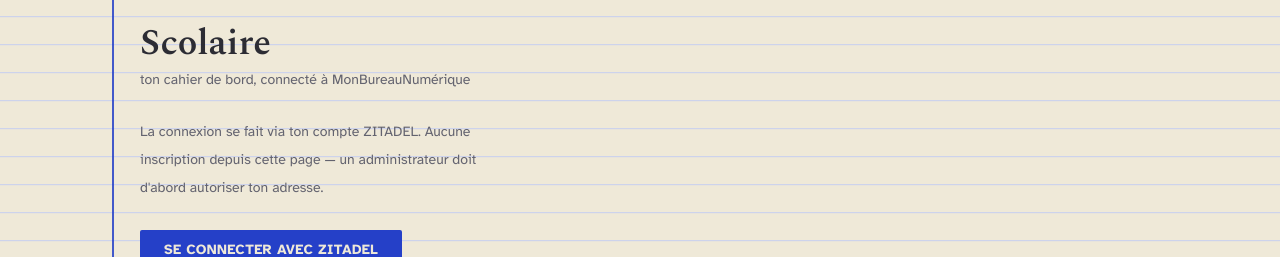
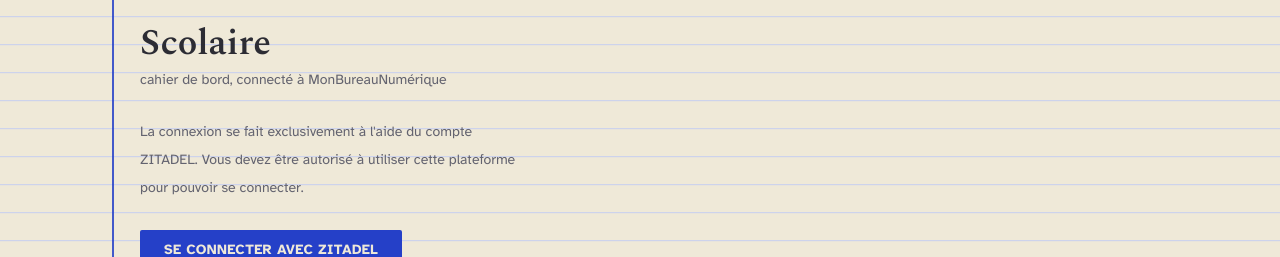
Before and after one commit to Taigacraft34/scolaire, a Next.js app: page /connexion in a window 1280 px wide. Shown: the part 255-512 px from the top of the page. Built offline with nearby package versions, Linux system fonts and the light colour scheme; no server answers; a web font is replaced by a local one.

Commit message:
changed text

```diff
--- a/src/app/connexion/page.tsx
+++ b/src/app/connexion/page.tsx
@@ -19,12 +19,11 @@ export default async function PageConnexion({
         <h1 className="font-display text-4xl font-semibold leading-tight text-ink">
           {NOM_APP}
           <span className="mt-1 block font-body text-sm font-normal text-ink-soft">
-            ton cahier de bord, connecté à MonBureauNumérique
+            cahier de bord, connecté à MonBureauNumérique
           </span>
         </h1>
         <p className="font-body text-sm leading-[var(--carreau)] text-ink-soft">
-          La connexion se fait via ton compte ZITADEL. Aucune inscription depuis cette page — un
-          administrateur doit d&apos;abord autoriser ton adresse.
+          La connexion se fait exclusivement à l'aide du compte ZITADEL. Vous devez être autorisé à utiliser cette plateforme pour pouvoir se connecter.
         </p>
         <form
           action={async () => {
```
